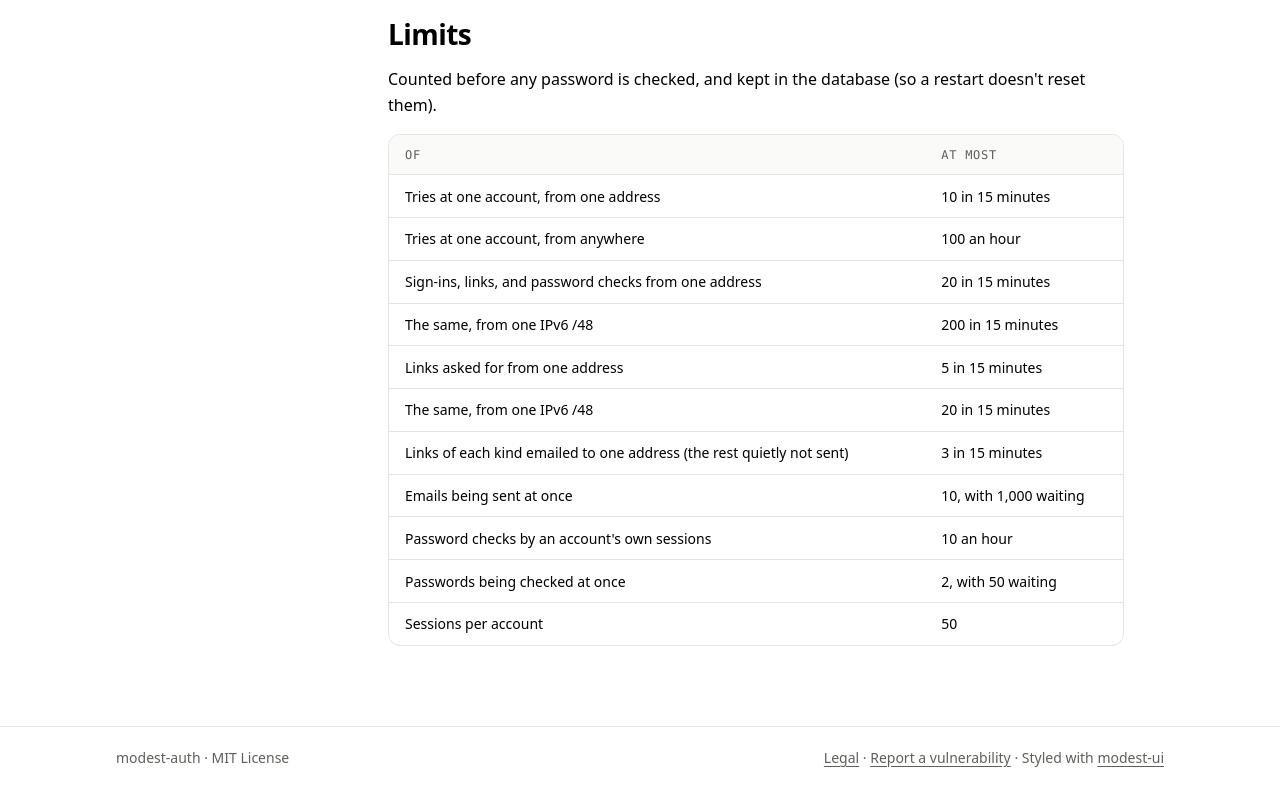
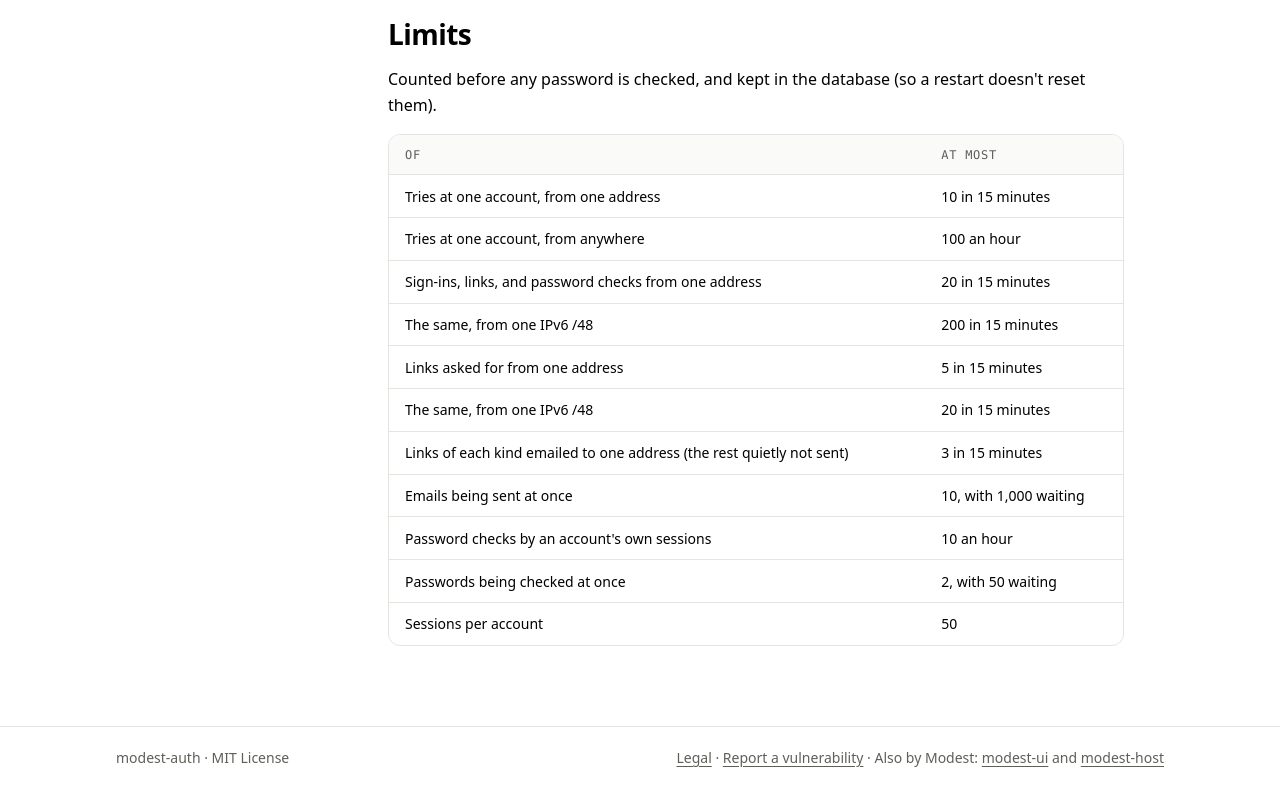
Before and after one commit to thisismodest/modest-auth, a website: page site/docs.html in a window 1280 px wide. Shown: the part 8255-9055 px from the top of the page. Drawn offline with Linux system fonts and the light colour scheme.

Commit message:
Link modest-ui and modest-host from the site's footer

```diff
--- a/site/docs.html
+++ b/site/docs.html
@@ -375,7 +375,7 @@ app.<span class="f">use</span>(<span class="k">async</span> (req, res, next) =&g
     <footer>
       <div class="wrap">
         <span>modest-auth · MIT License</span>
-        <span><a href="legal.html">Legal</a> · <a href="security.html#report">Report a vulnerability</a> · Styled with <a href="https://modest-ui.com">modest-ui</a></span>
+        <span><a href="legal.html">Legal</a> · <a href="security.html#report">Report a vulnerability</a> · Also by Modest: <a href="https://modest-ui.com">modest-ui</a> and <a href="https://thisismodest.com/modest-host/">modest-host</a></span>
       </div>
     </footer>
   </body>
```
Also changed, not shown: site/index.html (+1 -1 lines), site/legal.html (+1 -1 lines), site/security.html (+1 -1 lines), site/start.html (+1 -1 lines).
